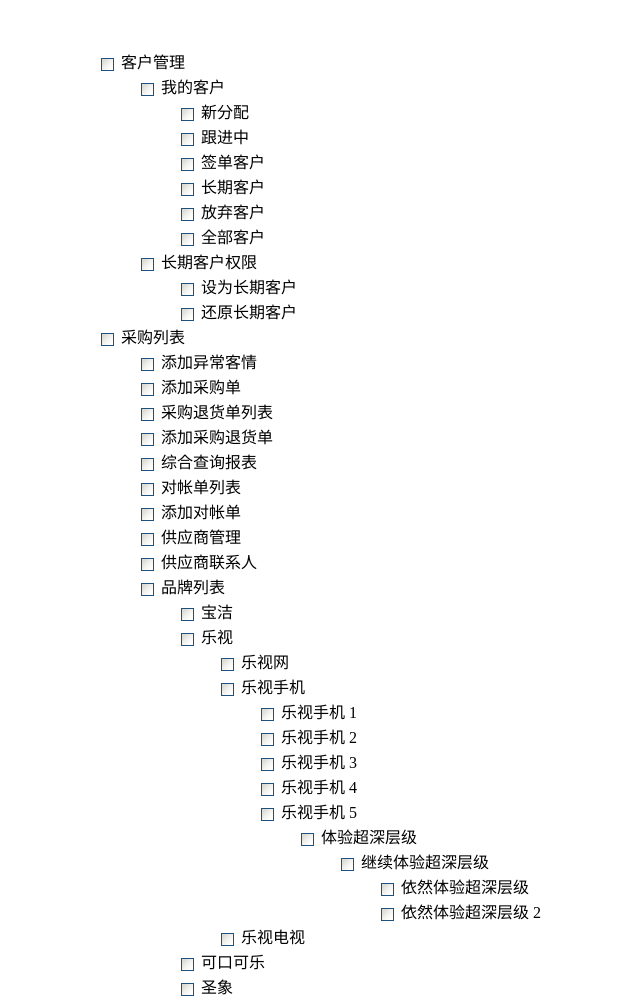
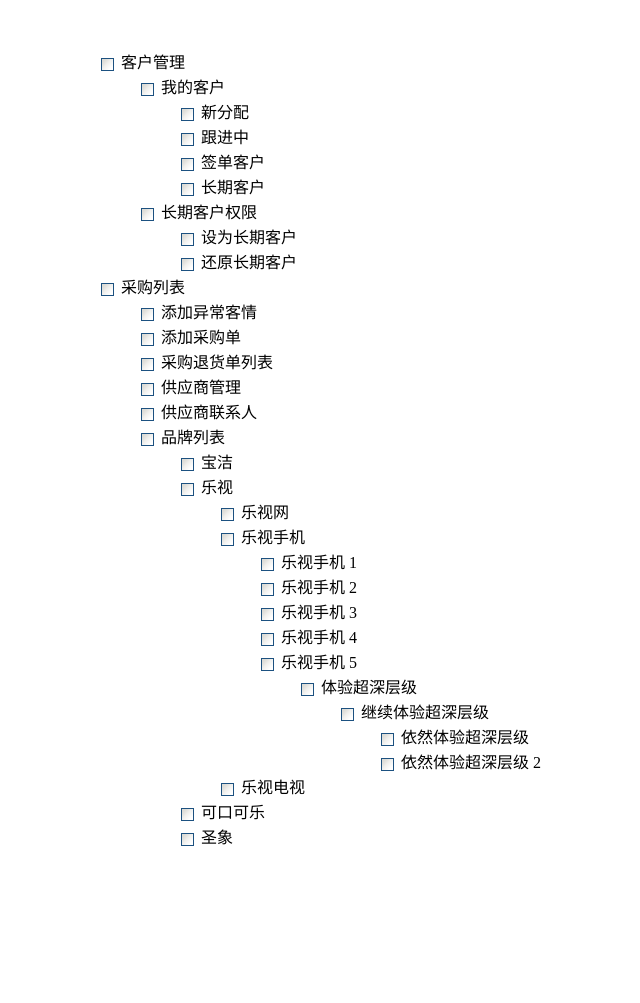
Before and after one commit to ZhuFaner/vue-tree-select, a plain HTML site: page example/index.html in a window 1280 px wide. Shown: the whole page, without its empty margins (332-972 px from the left). After the commit the page ends 866 px from the top, so only its background shows below. Drawn offline with nearby package versions, Linux system fonts and the light colour scheme.

Commit message:
更换展示图

```diff
--- a/example/index.html
+++ b/example/index.html
@@ -36,9 +36,7 @@
       "新分配": {},
       "跟进中": {},
       "签单客户": {},
-      "长期客户": {},
-      "放弃客户": {},
-      "全部客户": {}
+      "长期客户": {}
     },
     "长期客户权限": {
       "设为长期客户": {},
@@ -49,10 +47,6 @@
     "添加异常客情": {},
     "添加采购单": {},
     "采购退货单列表": {},
-    "添加采购退货单": {},
-    "综合查询报表": {},
-    "对帐单列表": {},
-    "添加对帐单": {},
     "供应商管理": {},
     "供应商联系人": {},
     "品牌列表": {
```
Also changed, not shown: assets/2.jpg (deleted), assets/3.jpg (added).
